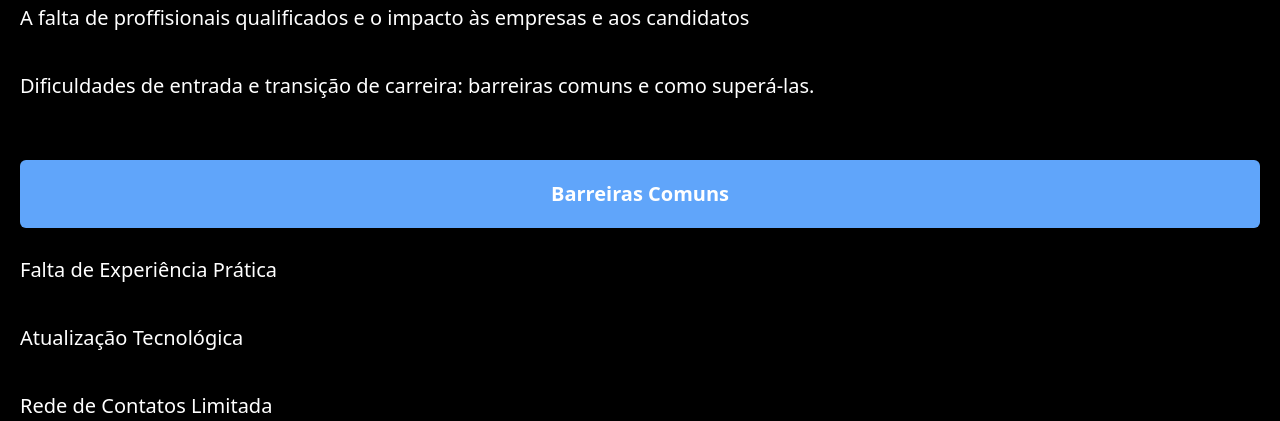
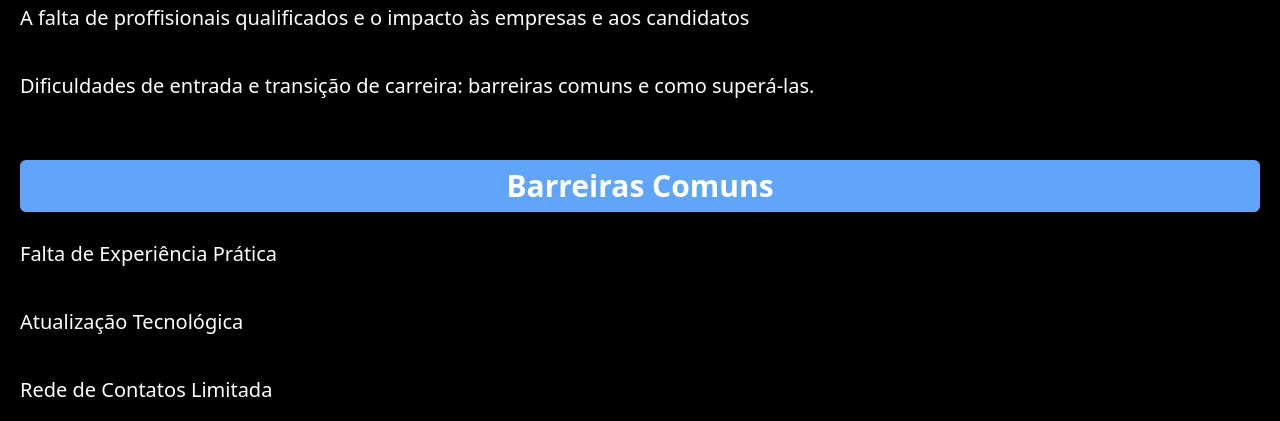
Before and after one commit to wells99/FB-Tech-Resume, a plain HTML site: page index.html in a window 1280 px wide. Shown: the part 672-1093 px from the top of the page. Drawn offline with nearby package versions, Linux system fonts and the light colour scheme.

```diff
--- a/index.html
+++ b/index.html
@@ -22,7 +22,7 @@
     </div>
 
 
-    <h2 class="py-1 lg:text-xl lg:py-5 text-xl font-semibold bg-blue-400 rounded-md p-1 mb-2 mt-10 lg:text-center lg:text-3xl">Barreiras Comuns</h2>
+    <h2 class="py-1 lg:py-2 text-xl font-semibold bg-blue-400 rounded-md p-1 mb-2 mt-10 lg:text-center lg:text-3xl">Barreiras Comuns</h2>
 
 
     <div class="text-left rounded-md ">
```
